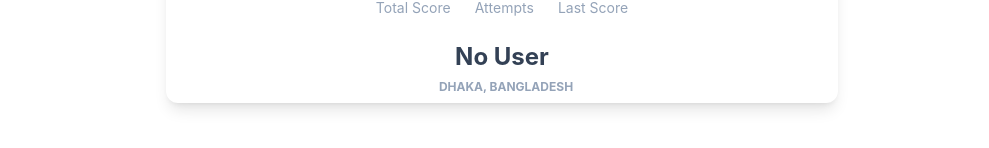
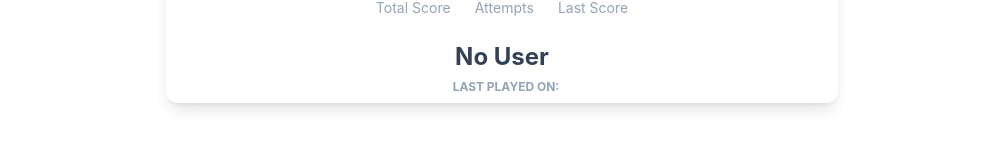
Before and after one commit to AveyBD/quiz-opentdb, a React (Create React App) app: page /profile in a window 1280 px wide. Shown: the part 484-632 px from the top of the page, without its empty margins (138-1127 px from the left). Built offline with nearby package versions, Linux system fonts and the light colour scheme; no server answers.

Commit message:
Added last Played Time

```diff
--- a/src/Pages/Exam.jsx
+++ b/src/Pages/Exam.jsx
@@ -71,10 +71,14 @@ const Exam = () => {
       localStorage.setItem("total", score);
       localStorage.setItem("lastScore", score);
       localStorage.setItem("attempt", 1);
+      localStorage.setItem("played", now);
     } else {
       const oldTotal = parseInt(localStorage.getItem("total"));
-
+      const oldAttempt = parseInt(localStorage.getItem("attempt"));
       localStorage.setItem("total", oldTotal + score);
+      localStorage.setItem("total", oldAttempt + 1);
+      localStorage.setItem("lastScore", score);
+      localStorage.setItem("played", now);
     }
   };
   return (
--- a/src/Pages/Profile.jsx
+++ b/src/Pages/Profile.jsx
@@ -44,7 +44,7 @@ const Profile = () => {
             </h3>
             <div className="text-xs mt-0 mb-2 text-slate-400 font-bold uppercase">
               <i className="fas fa-map-marker-alt mr-2 text-slate-400 opacity-75"></i>
-              Dhaka, Bangladesh
+              last Played On: {localStorage.getItem('played')}
             </div>
           </div>
         </div>
```
